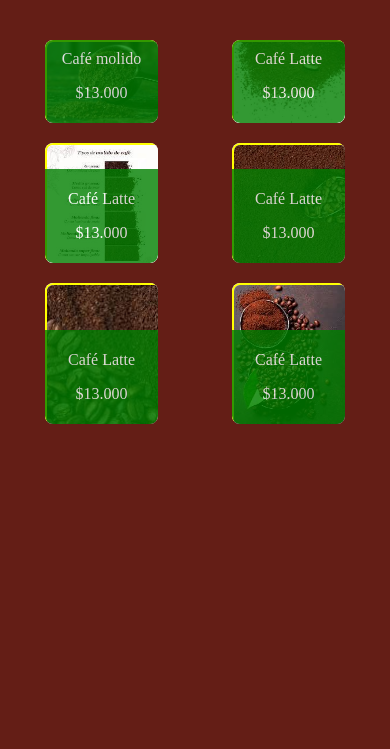
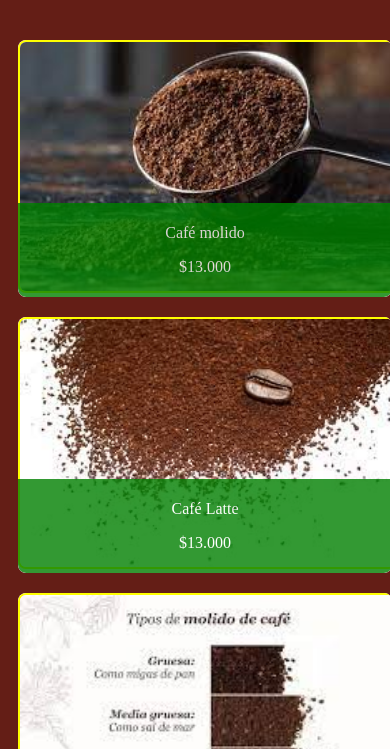
Before and after one commit to tempssll/platforma-cafe, a plain HTML site: page index.html in a window 390 px wide. Shown: the part 95-844 px from the top of the page. Drawn offline with Linux system fonts and the light colour scheme.

Commit message:
first commit

```diff
--- a/estilos/style.css
+++ b/estilos/style.css
@@ -45,7 +45,50 @@ body {
   max-height: 70vh; /* Cambiado el valor de altura */
 }
 
-/* Estilos para la disposición de los productos de seccion inicio */
+/* Estilos para la disposición de los productos de sección inicio */
+.productos {
+  display: flex;
+  flex-wrap: wrap;
+  justify-content: space-around;
+  background-color: #641e16; /* Cambiado el color de fondo de los productos */
+}
+
+.producto {
+  width: 30%;
+  margin: 10px;
+  position: relative;
+  cursor: pointer;
+  transition: background-color 0.3s;
+  background-color: #fff;
+  /*Colordefondodecadaproducto*/
+  border-radius: 8px;
+  overflow: hidden; /* Para evitar que el texto en .nombre-precio afecte el diseño */
+}
+
+.producto img {
+  width: 100%;
+  height: 100%; /* Añadido el valor de altura */
+  object-fit: cover; /* Para mantener la relación de aspecto y cubrir completamente el contenedor */
+  border-radius: 8px; /* Esquinas redondeadas para la imagen */
+  border: 2px solid yellow; /* Borde verde */
+}
+
+/* Color del hover atras */
+.nombre-precio {
+  position: absolute;
+  bottom: 0;
+  left: 0;
+  right: 0;
+  background-color: green; /* Cambiado el color de fondo */
+  color: yellow;
+  text-align: center;
+  padding: 5px;
+  opacity: 0.8;
+}
+
+/* ... (resto de tus estilos) */
+
+/* Estilos para la disposición de los productos de sección inicio */
 .productos {
   display: flex;
   flex-wrap: wrap;
@@ -114,3 +157,19 @@ body {
 #modal.modal {
   background-color: rgba(0, 0, 0, 0.7); /* Fondo semitransparente */
 }
+
+/* Estilos para dispositivos móviles */
+
+/* ... (resto de tus estilos) */
+
+/* Estilos para dispositivos móviles */
+@media screen and (max-width: 768px) {
+  .productos {
+    flex-direction: column; /* Cambia la dirección del contenedor a columna en dispositivos móviles */
+  }
+
+  .producto {
+    width: 100%; /* Ocupa todo el ancho en dispositivos móviles */
+    max-width: none; /* Asegura que el ancho no esté limitado en dispositivos móviles */
+  }
+}
--- a/index.html
+++ b/index.html
@@ -97,6 +97,25 @@
       </div>
     </div>
 
+    <div class="fixed-bottom p-3">
+      <a
+        href="https://api.whatsapp.com/send?phone=3052076713"
+        target="_blank"
+        rel="noopener noreferrer"
+        class="whatsapp-btn"
+      >
+        <i class="fab fa-whatsapp"></i> CONTACTO
+      </a>
+    </div>
+
     <script src="js/app.js"></script>
+
+    <!-- Seccion de contacto -->
+    <div class="contacto-section">
+      <h2 class="info">CONTACTO</h2>
+      <p class="armenia">ARMENIA QUINDIO</p>
+      <p>TELEFONO : +57 3052076713</p>
+      <p>EMAIL : brayan324554@gmail.com</p>
+    </div>
   </body>
 </html>
```
